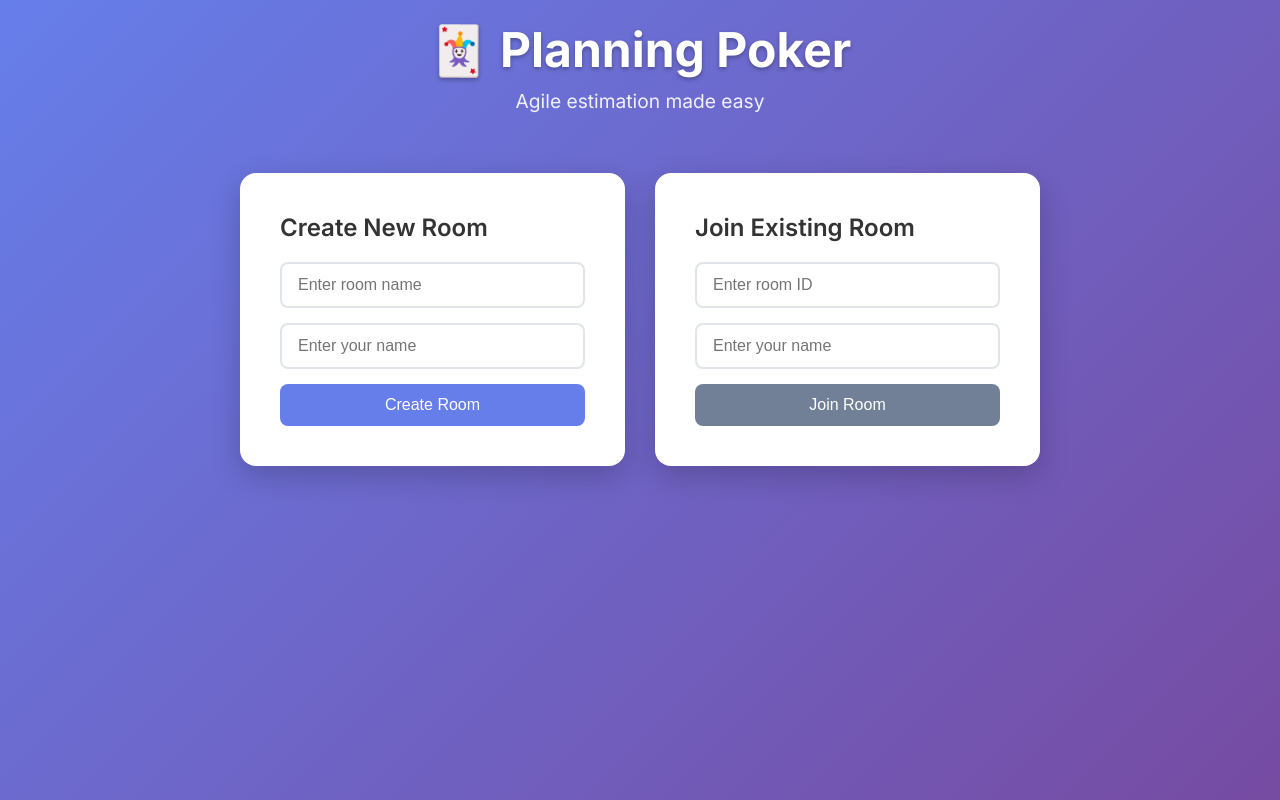
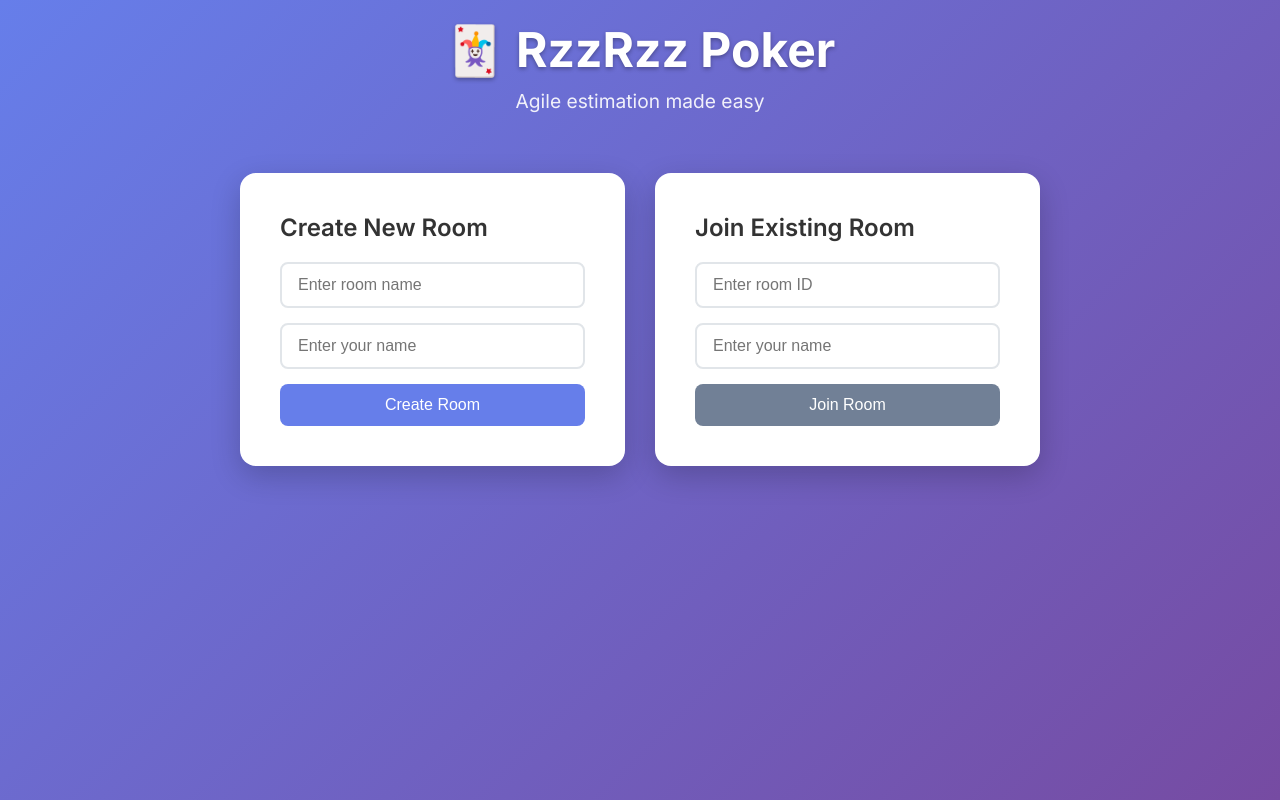
Before and after one commit to rutaCognizant/planning-poker, a website: page public/index.html in a window 1280 px wide. Drawn offline with nearby package versions, Linux system fonts and the light colour scheme; no server answers.

Commit message:
Update app title from 'Planning Poker' to 'RzzRzz Poker'

```diff
--- a/package.json
+++ b/package.json
@@ -1,7 +1,7 @@
 {
-  "name": "HERB planning-poker",
+  "name": "RzzRzz-poker",
   "version": "1.0.0",
-  "description": "Online HERB Planning Poker application for agile estimation",
+  "description": "Online RzzRzz Poker application for agile estimation",
   "main": "server.js",
   "scripts": {
     "start": "node server.js",
--- a/public/index.html
+++ b/public/index.html
@@ -3,7 +3,7 @@
 <head>
     <meta charset="UTF-8">
     <meta name="viewport" content="width=device-width, initial-scale=1.0">
-    <title>Planning Poker</title>
+    <title>RzzRzz Poker</title>
     <link rel="stylesheet" href="styles.css">
     <link href="https://fonts.googleapis.com/css2?family=Inter:wght@300;400;500;600;700&display=swap" rel="stylesheet">
 </head>
@@ -12,7 +12,7 @@
         <!-- Landing Page -->
         <div id="landing-page" class="page active">
             <div class="header">
-                <h1>🃏 Planning Poker</h1>
+                <h1>🃏 RzzRzz Poker</h1>
                 <p>Agile estimation made easy</p>
             </div>
 
--- a/server.js
+++ b/server.js
@@ -14,7 +14,7 @@ app.use(express.static(path.join(__dirname, 'public')));
 // In-memory storage for rooms and sessions
 const rooms = new Map();
 
-// Planning poker card values (Fibonacci sequence)
+// RzzRzz poker card values (Fibonacci sequence)
 const cardValues = ['0', '1', '2', '3', '5', '8', '13', '21', '34', '55', '89', '?', '☕'];
 
 class Room {
@@ -204,6 +204,6 @@ io.on('connection', (socket) => {
 
 const PORT = process.env.PORT || 3000;
 server.listen(PORT, () => {
-  console.log(`Planning Poker server running on port ${PORT}`);
-  console.log(`Visit http://localhost:${PORT} to start planning poker sessions`);
+  console.log(`RzzRzz Poker server running on port ${PORT}`);
+  console.log(`Visit http://localhost:${PORT} to start RzzRzz poker sessions`);
 });
```
